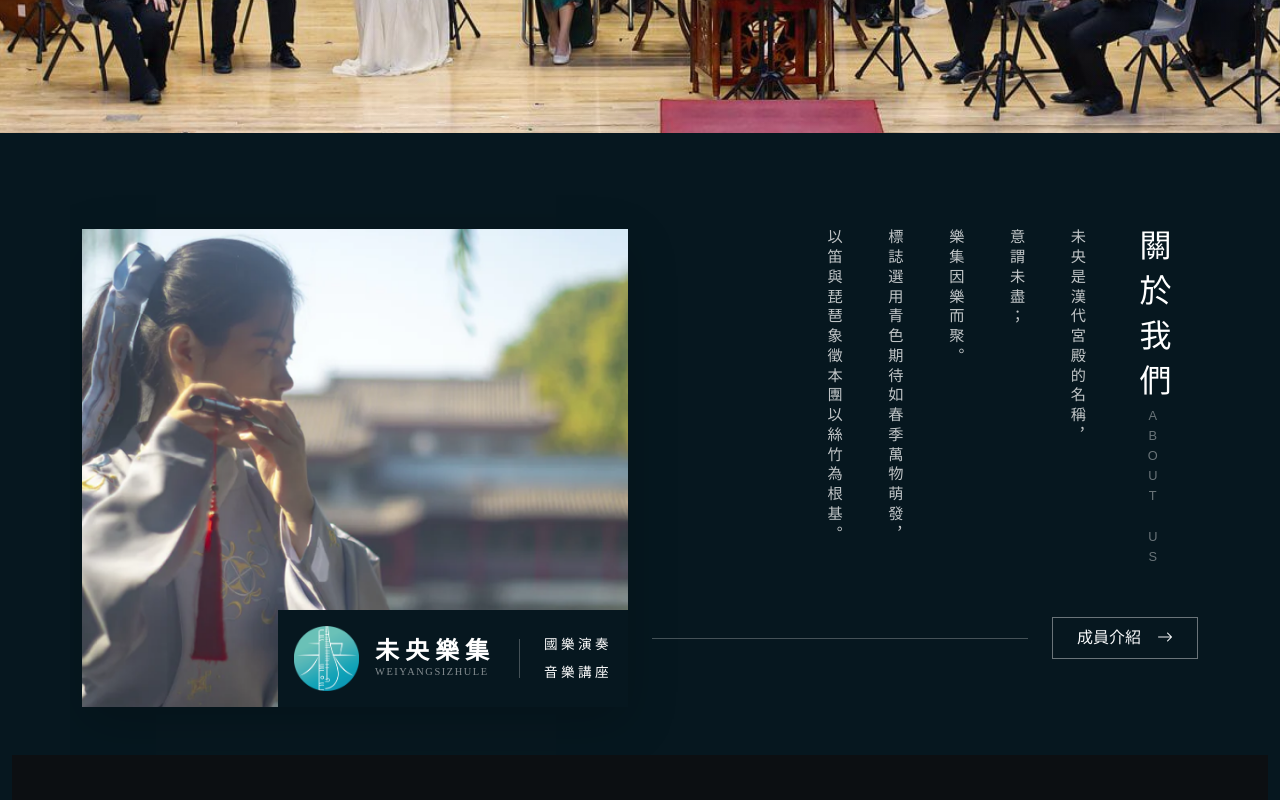
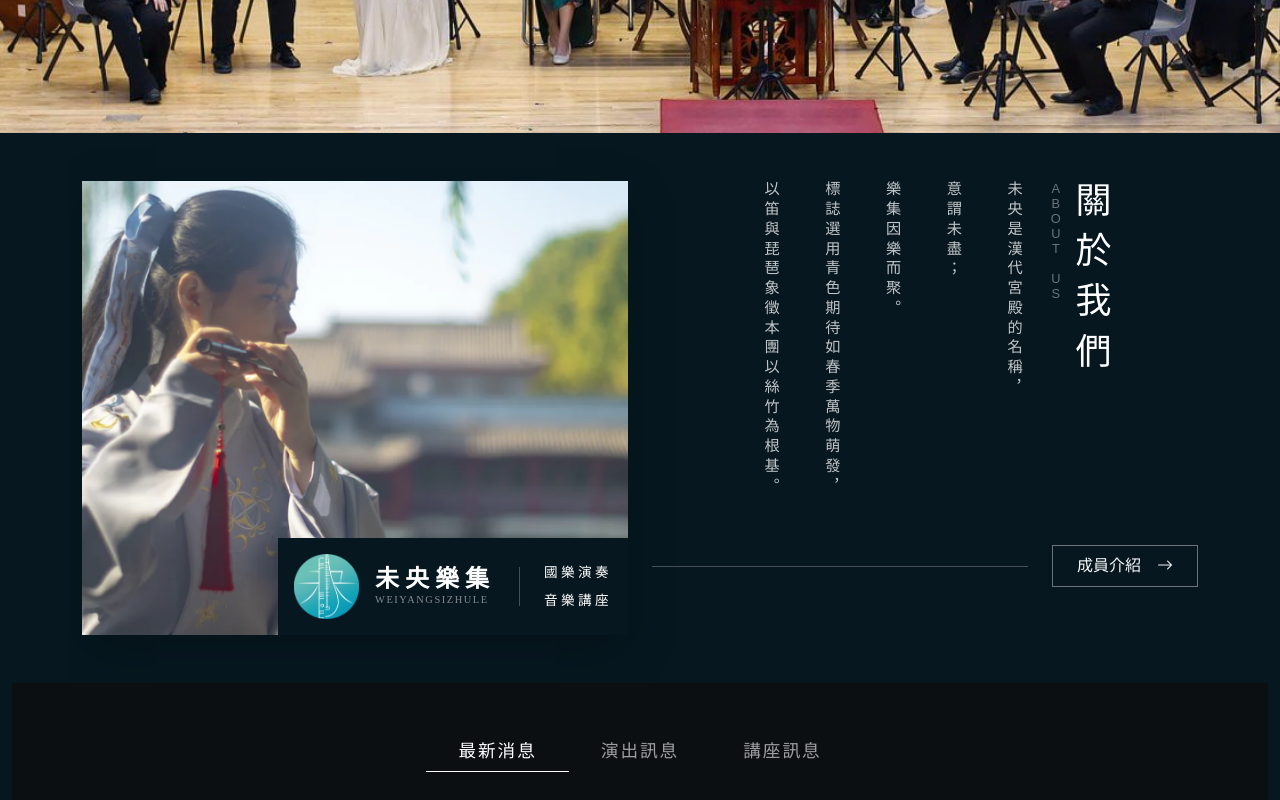
Before and after one commit to aacj2642/weiyang, a Vue app: page /#/ in a window 1280 px wide. Shown: the part 780-1580 px from the top of the page. Built offline with nearby package versions, Linux system fonts and the light colour scheme; what @vee-validate/i18n would draw is missing.

Commit message:
Update AboutSection.vue

```diff
--- a/src/components/AboutSection.vue
+++ b/src/components/AboutSection.vue
@@ -1,10 +1,10 @@
 <template>
   <div class="about-section position-relative overflow-hidden">
-    <div class="container py-5 mt-lg-5">
+    <div class="container py-5">
       <div class="row align-items-stretch">
 
         <!-- Left Item: Image and Logo -->
-        <div class="col-12 col-lg-6 position-relative d-flex flex-column">
+        <div class="col-12 col-lg-6 mb-5 mb-lg-0 position-relative d-flex flex-column">
           <div class="image-wrapper w-100 flex-grow-1 position-relative">
             <img src="/index_girl.png" class="img-fluid w-100 h-100 object-fit-cover shadow-lg" />
           </div>
@@ -28,14 +28,16 @@
         <!-- Right Item: Vertical Text & Button -->
         <div class="col d-flex flex-column position-relative">
 
-          <div class="d-flex flex-row-reverse justify-content-start text-white flex-grow-1 mt-lg-n5">
+          <div class="d-flex flex-row-reverse justify-content-center text-white flex-grow-1 mt-lg-n5">
 
-            <div class="d-flex flex-column align-items-center">
-              <h2 class="fs-2 fw-medium mb-0"
-                style="writing-mode: vertical-rl; letter-spacing: 0.4em; font-family: serif;">關於我們</h2>
+            <div class="d-flex flex-row-reverse align-items-start">
+              <h3 class="fw-medium m-0" style="writing-mode: vertical-rl; letter-spacing: 0.4em; font-family: serif;">
+                關於我們
+              </h3>
               <div
-                style="writing-mode: vertical-rl; text-orientation: upright; letter-spacing: 0.4em; font-family: sans-serif; font-size: 0.8rem; color: rgba(255,255,255,0.4);">
-                ABOUT US</div>
+                style="writing-mode: vertical-rl; text-orientation: upright; font-family: sans-serif; font-size: 0.8rem; color: rgba(255,255,255,0.4);">
+                ABOUT US
+              </div>
             </div>
 
             <!-- Col 3: Desc Block 1 -->
```
